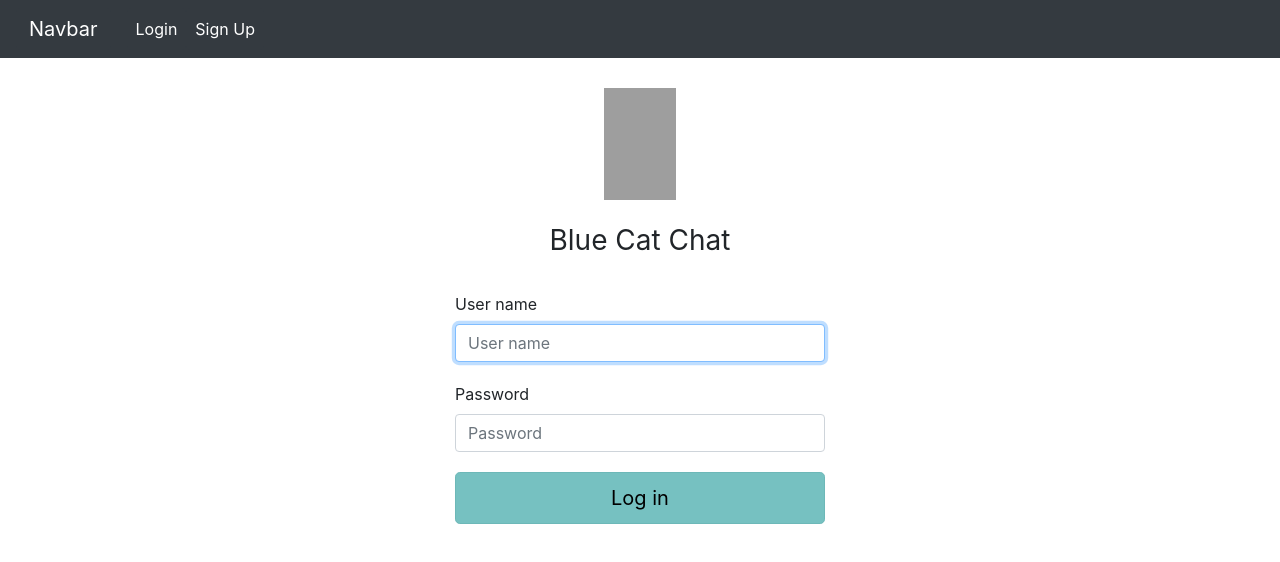
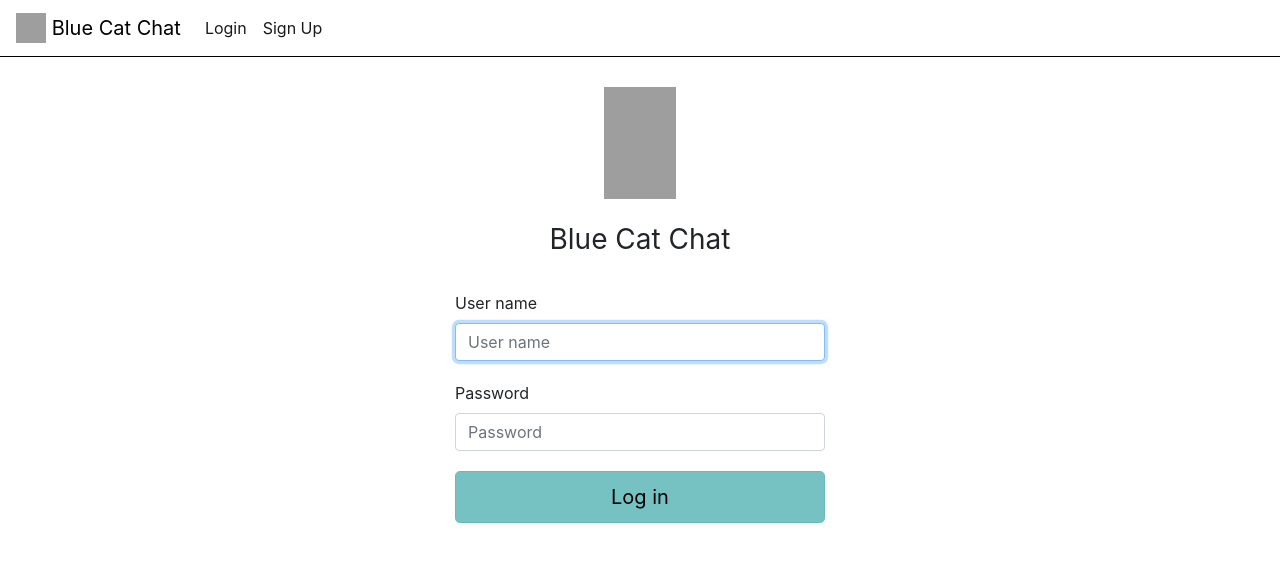
Before and after one commit to Melange93/AngularChat2-frontend, an Angular app: page /login in a window 1280 px wide. Shown: the top 562 px of the page. Built offline with nearby package versions, Linux system fonts and the light colour scheme; grey boxes are pictures that could not be loaded.

Commit message:
Add new design to navbar

```diff
--- a/src/app/components/navbar/navbar.component.css
+++ b/src/app/components/navbar/navbar.component.css
@@ -0,0 +1,7 @@
+.nav-item, .navbar-brand {
+  color: black;
+}
+
+nav {
+  border-bottom: 1px solid black;
+}
--- a/src/app/components/navbar/navbar.component.html
+++ b/src/app/components/navbar/navbar.component.html
@@ -1,24 +1,25 @@
-<nav class="navbar navbar-expand-lg navbar-dark bg-dark">
-  <button class="navbar-brand btn bg-dark" (click)="login()">Navbar</button>
-  <button class="navbar-toggler" type="button" data-toggle="collapse" data-target="#navbarSupportedContent"
-          aria-controls="navbarSupportedContent" aria-expanded="false" aria-label="Toggle navigation">
-    <span class="navbar-toggler-icon"></span>
-  </button>
+<nav class="navbar navbar-expand-lg navbar-light">
+  <div class="collapse navbar-collapse" id="navbarSupportedContent">
+  <a class="navbar-brand" [routerLink]="'login'">
+    <img
+      src="https://images.vexels.com/media/users/3/144878/isolated/preview/7f57343aa5daa8bbf92f6b6779a1af51-cat-sitting-silhouette-by-vexels.png"
+      width="30" height="30" class="d-inline-block align-top" alt="" loading="lazy">
+    Blue Cat Chat
+  </a>
 
-  <div class="collapse navbar-collapse" id="navbarSupportedContent">
     <ul class="navbar-nav mr-auto">
       <li class="nav-item active" *ngIf="!loggedUser">
-        <button class="nav-link btn bg-dark" (click)="login()">Login <span class="sr-only">(current)</span></button>
+        <a class="nav-link" [routerLink]="'login'">Login</a>
       </li>
       <li class="nav-item active" *ngIf="!loggedUser">
-        <button class="nav-link btn bg-dark" (click)="signUp()">Sign Up</button>
+        <a class="nav-link" [routerLink]="'signup'">Sign Up</a>
       </li>
       <li class="nav-item active" *ngIf="loggedUser">
-        <button class="nav-link btn btn-dark" (click)="logout()">Logout</button>
-      </li>
-      <li class="nav-item active" *ngIf="loggedUser">
-        <span class="nav-link btn btn-dark">Welcome, {{loggedUser.userName}}!</span>
+        <a class="nav-link" (click)="logout()">Logout</a>
       </li>
     </ul>
+    <div class="nav-item active" *ngIf="loggedUser">
+      <span class="nav-link nav-login-name"><strong>Welcome, {{loggedUser.userName}}!</strong></span>
+    </div>
   </div>
 </nav>
```
